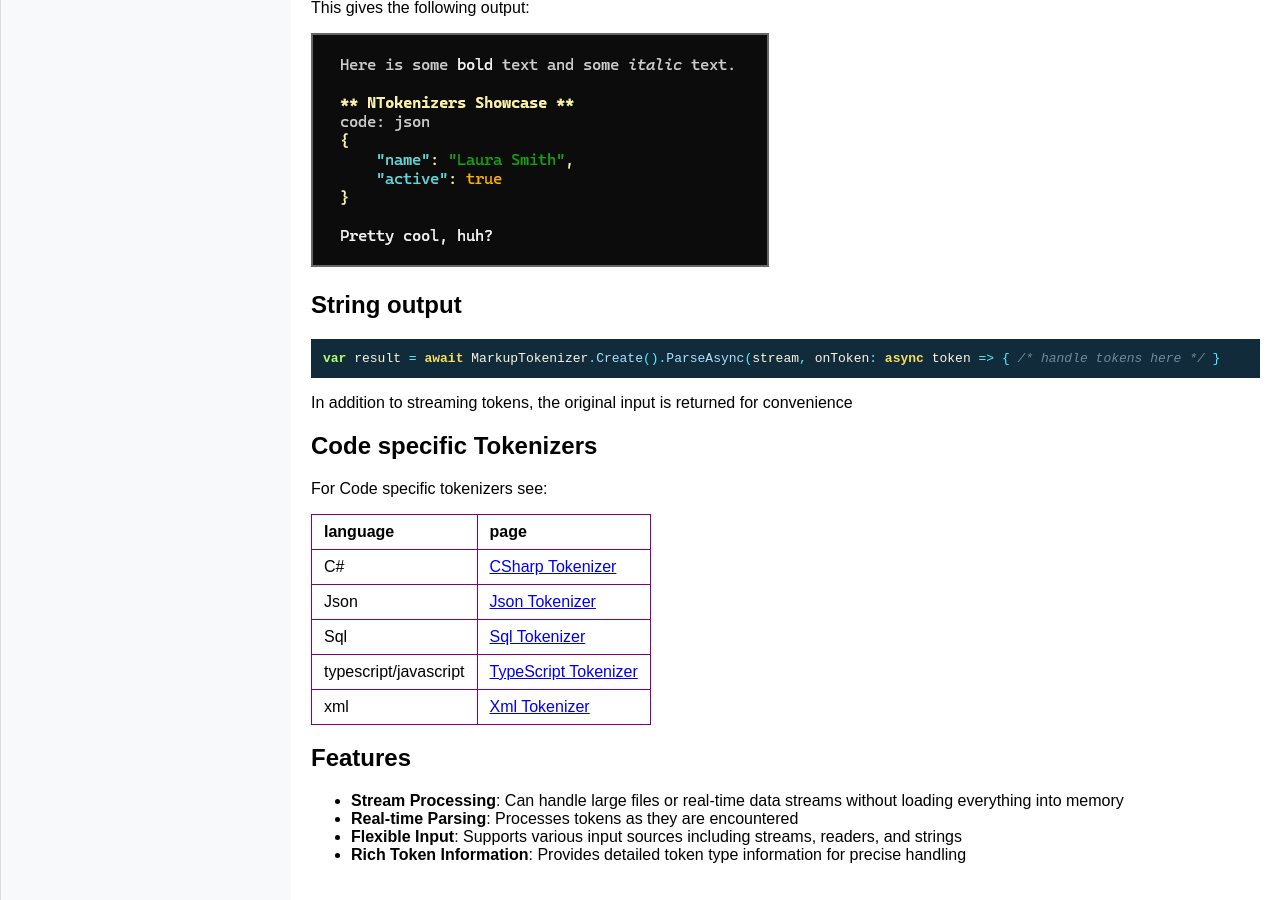
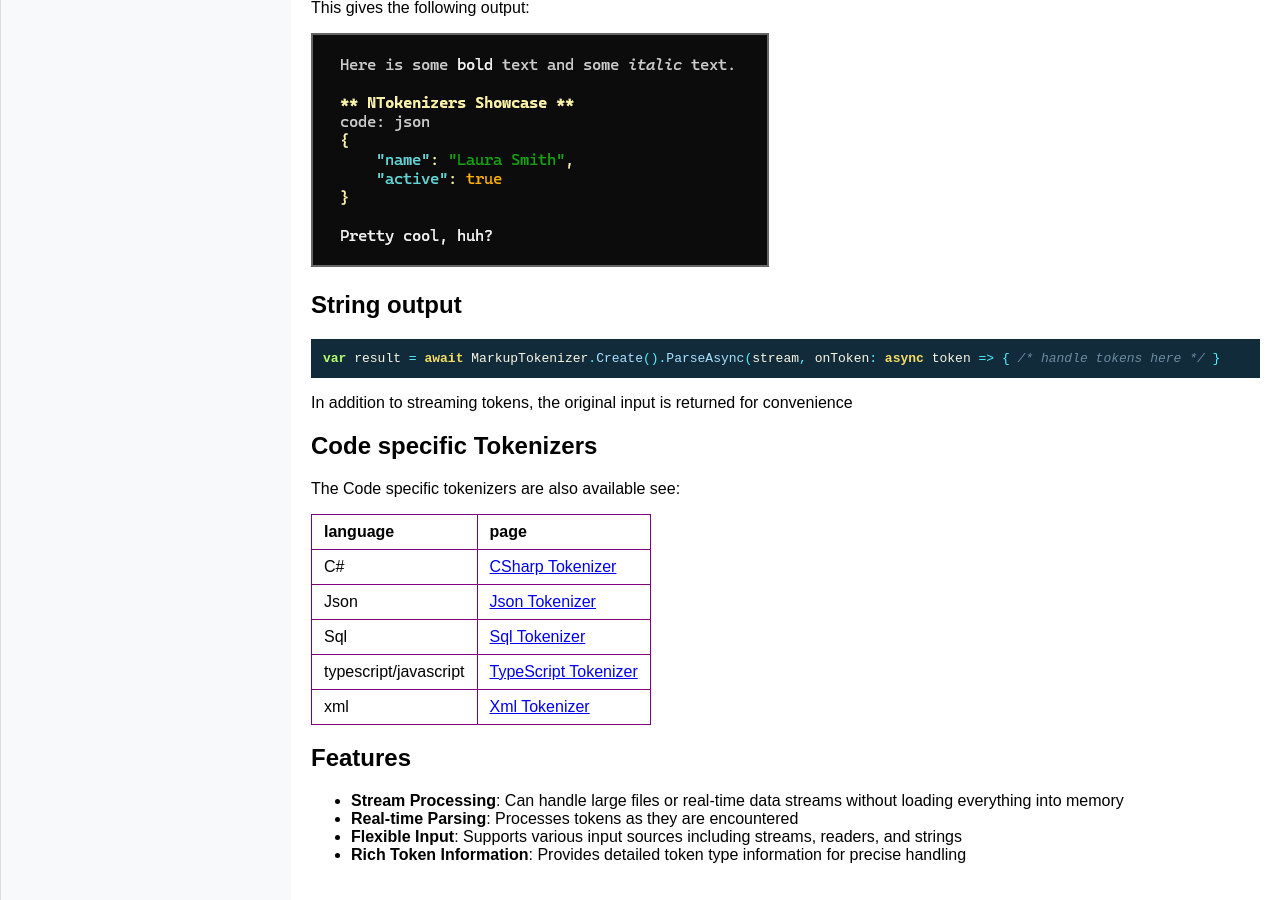
Before and after one commit to crwsolutions/ntokenizers, a Jekyll site: the page built from docs/index.md, in a window 1280 px wide and 900 px high, scrolled down 1629 px. Built offline with Jekyll 4.4.1, drawn with Linux system fonts in a browser that asks for light colours.

Commit message:
index.md updated Code specific Tokenizers

```diff
--- a/docs/index.md
+++ b/docs/index.md
@@ -101,7 +101,7 @@ In addition to streaming tokens, the original input is returned for convenience
 
 ## Code specific Tokenizers
 
-For Code specific tokenizers see:
+The Code specific tokenizers are also available see:
 
 |**language**|**page**|
 |C#|[CSharp Tokenizer](/ntokenizers/csharp)|
```
